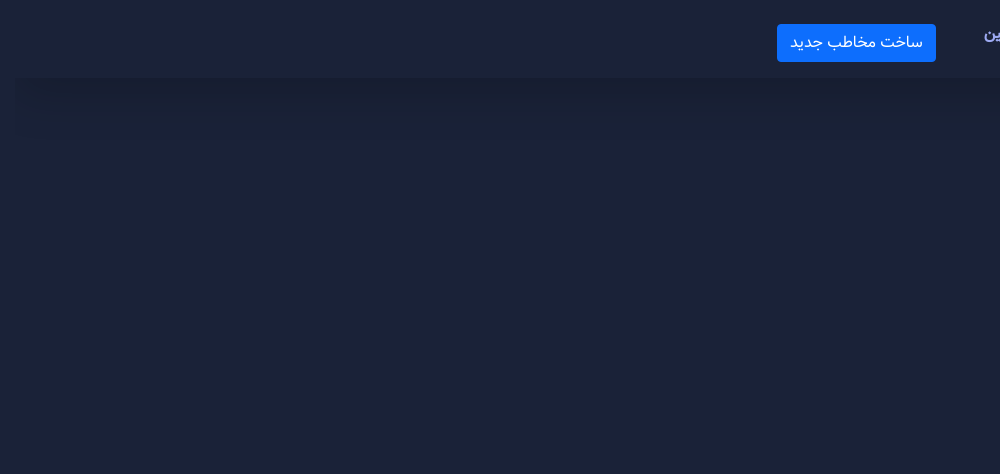
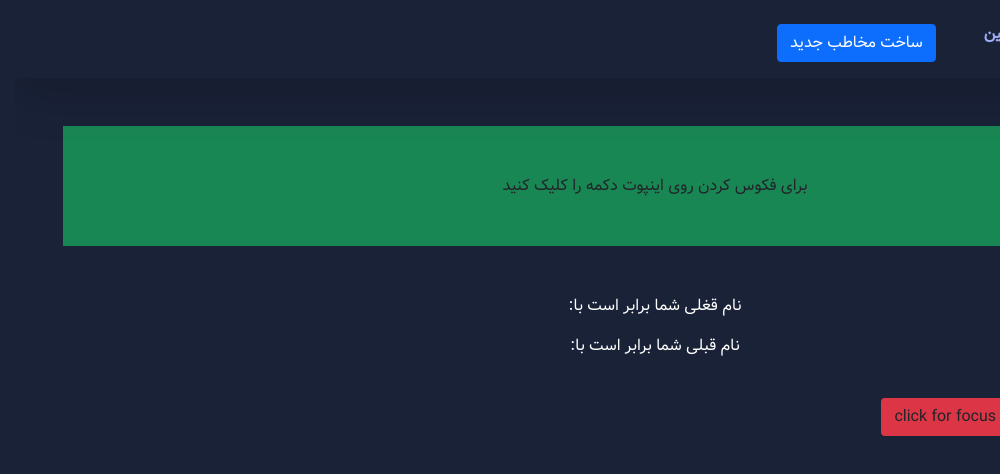
Before and after one commit to reza1899/React_project, a React (Create React App) app in the folder my-app/: page /ref in a window 1280 px wide. Shown: the top 474 px of the page, without its empty margins (280-1280 px from the left). Built offline with nearby package versions, Linux system fonts and the light colour scheme; data requests are answered from the project's data file.

Commit message:
study useRef hook

```diff
--- a/my-app/src/App.js
+++ b/my-app/src/App.js
@@ -1,7 +1,5 @@
-import {useState,useEffect,createContext} from "react"
+import {useState,useEffect} from "react"
 import './App.css'
-// react-confirm-alert
-// end react-confirm-alert
 import axios from "axios";
 import contextApi from "./context/contextApi"
 import {Routes,Route,Navigate} from "react-router-dom"
@@ -10,7 +8,8 @@ import {
     Contacts,
     AddContact,
     Edit,
-    ViewContact
+    ViewContact,
+    UseReff
 } from "./components";
 
 function App() {
@@ -51,6 +50,7 @@ return(
     setUpdatePage,
     newContacts,
     setNewContacts,
+    refresh,
   }}>
     <div className="App">
     <Navbar />
@@ -60,6 +60,7 @@ return(
           <Route path ="/add" element={<AddContact loading ={loading} updatePage={updatePage} setUpdatePage={setUpdatePage}/>}/>
           <Route path ="/edit/:contactId" element={<Edit loading={loading} refresh ={refresh}/>}/>
           <Route path = "/contacts/:contactId" element={<ViewContact  loading={loading}/>}/>
+          <Route path = "/ref" element={<UseReff/>} />
       </Routes>
   </div>
   </contextApi.Provider>
--- /dev/null
+++ b/my-app/src/components/Hooks/useReff.jsx
@@ -0,0 +1,23 @@
+import { useRef , useEffect , useState} from "react"
+const useReff = () => {
+    const [name , setName] = useState ("")
+    const ref = useRef("")
+    useEffect (() => {
+        ref.current = name
+    }, [name])
+
+return (
+    <>
+    <div className="bg-success p-5 text-center m-5">
+        برای فکوس کردن روی اینپوت دکمه را کلیک کنید
+    </div>
+    <p className="text-white text-center">نام قغلی شما برابر است با: {name}</p>
+    <p className="text-white text-center">نام قبلی شما برابر است با: {ref.current}</p>
+    <input type="text" placeholder="my input" value={name} onChange = {e => {setName(e.target.value)}} className="me-5 " ref={ref} />
+    <button className="bg-danger btn m-4" >
+        click for focus
+    </button>
+    </>
+)
+}
+export default useReff
--- a/my-app/src/components/contact/Edit.jsx
+++ b/my-app/src/components/contact/Edit.jsx
@@ -1,9 +1,11 @@
 import {useNavigate, useParams} from "react-router-dom";
-import {useEffect, useState} from "react";
+import {useEffect, useState , useContext} from "react";
 import {getContact, getGroups,updateContact} from "../../services/services";
+import contextApi from "./../../context/contextApi"
 import Spinner from "../Spinner";
 
-const Edit = ({loading , refresh}) => {
+const Edit = () => {
+    const {loading , setLoading , refresh }  = useContext(contextApi)
     const Navigate =useNavigate()
     const {contactId} = useParams()
     // const [groups , setGroups] =useState([])
@@ -15,6 +17,7 @@ const Edit = ({loading , refresh}) => {
     useEffect(() =>{
         const fetchData = async () => {
             try {
+                setLoading(true)
                 const {data : data} = await getContact(contactId)
                 const {data : data2} = await getGroups()
                 setstate({
@@ -24,9 +27,12 @@ const Edit = ({loading , refresh}) => {
                 })
                 // setGroups(data2)
                 // setContactInfo(data)
+                setLoading(false)
                 }
             catch (err) {
+                setLoading (true)
                 console.log(err.message)
+                setLoading (false)
             }
             }
             fetchData()
@@ -71,7 +77,9 @@ const Edit = ({loading , refresh}) => {
                         </select>
                         <div className="p-3">
                             <button style={{ color: "#f99a5f" }} className="btn btn-outline-secondary ms-2" onClick={() => {
-                                { updateContact(contactId ,state.contactInfo) } { Navigate("/contacts")} {refresh()}
+                                 updateContact(contactId ,state.contactInfo)
+                                 Navigate("/contacts")
+                                 refresh()
                             }}>ویرایش مخاطب</button>
                             <button style={{ color: "#F4DB7D" }} className="btn btn-outline-secondary" onClick={() => Navigate("/contacts")}>انصراف</button>
                         </div>
--- a/my-app/src/components/index.jsx
+++ b/my-app/src/components/index.jsx
@@ -5,6 +5,7 @@ export {default as Navbar} from "./Navbar"
 export {default as AddContact} from "./contact/AddContact";
 export {default as Edit} from "./contact/Edit"
 export {default as ViewContact} from "./contact/ViewContact"
+export {default as UseReff} from "./Hooks/useReff"
 // export  {default as Books} from "./Books _project/Books"
 // export {default as Book} from "./Books _project/Book"
 // export {default as About} from "./Books _project/About"
--- a/my-app/src/context/contextApi.js
+++ b/my-app/src/context/contextApi.js
@@ -8,6 +8,7 @@ const contexts = React.createContext({
     setUpdatePage : () => {},
     newContacts : {},
     setNewContacts : () => {},
+    refresh : () => {},
 
 })
 export default contexts;
```
Also changed, not shown: my-app/src/server/db.json (+1 -1 lines).
